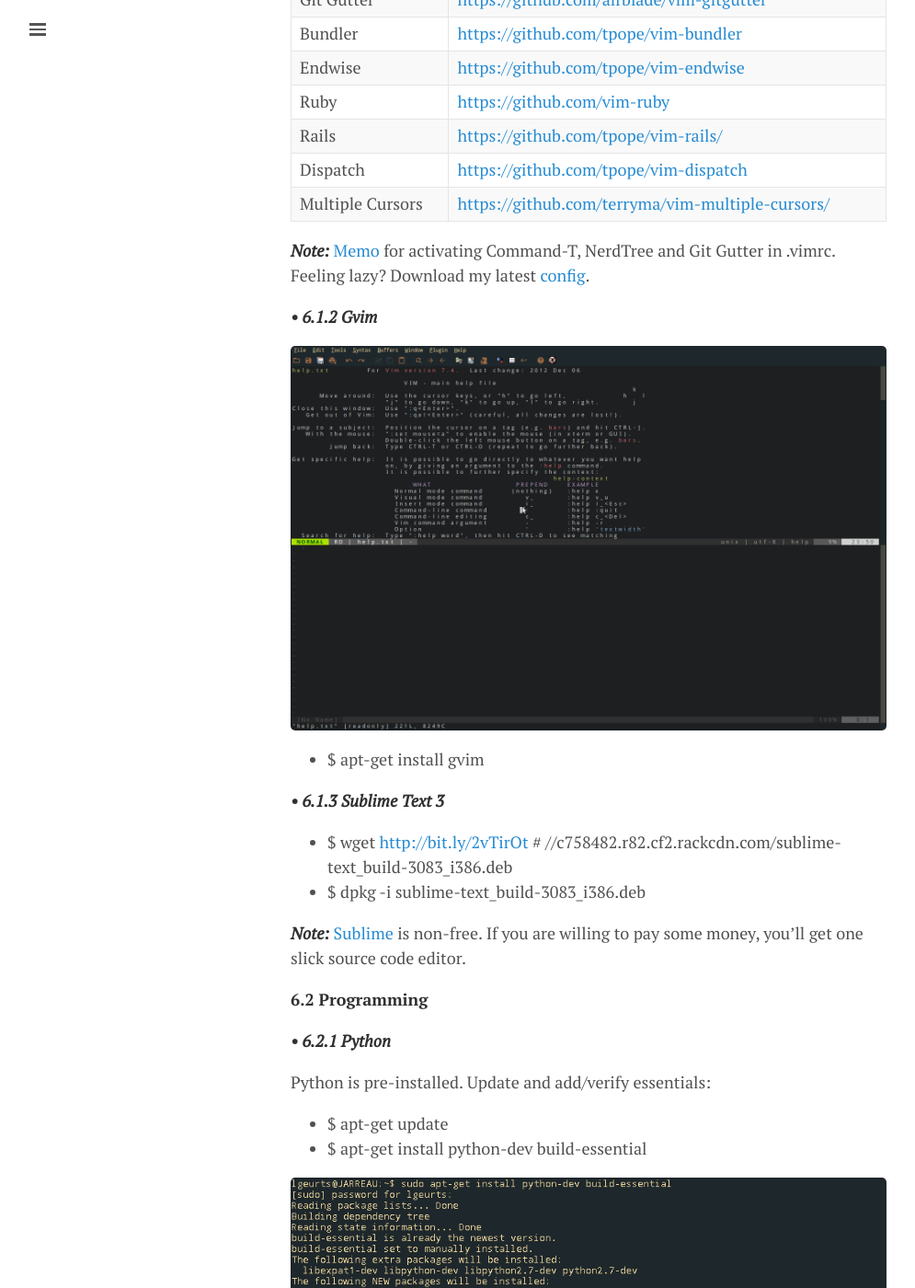
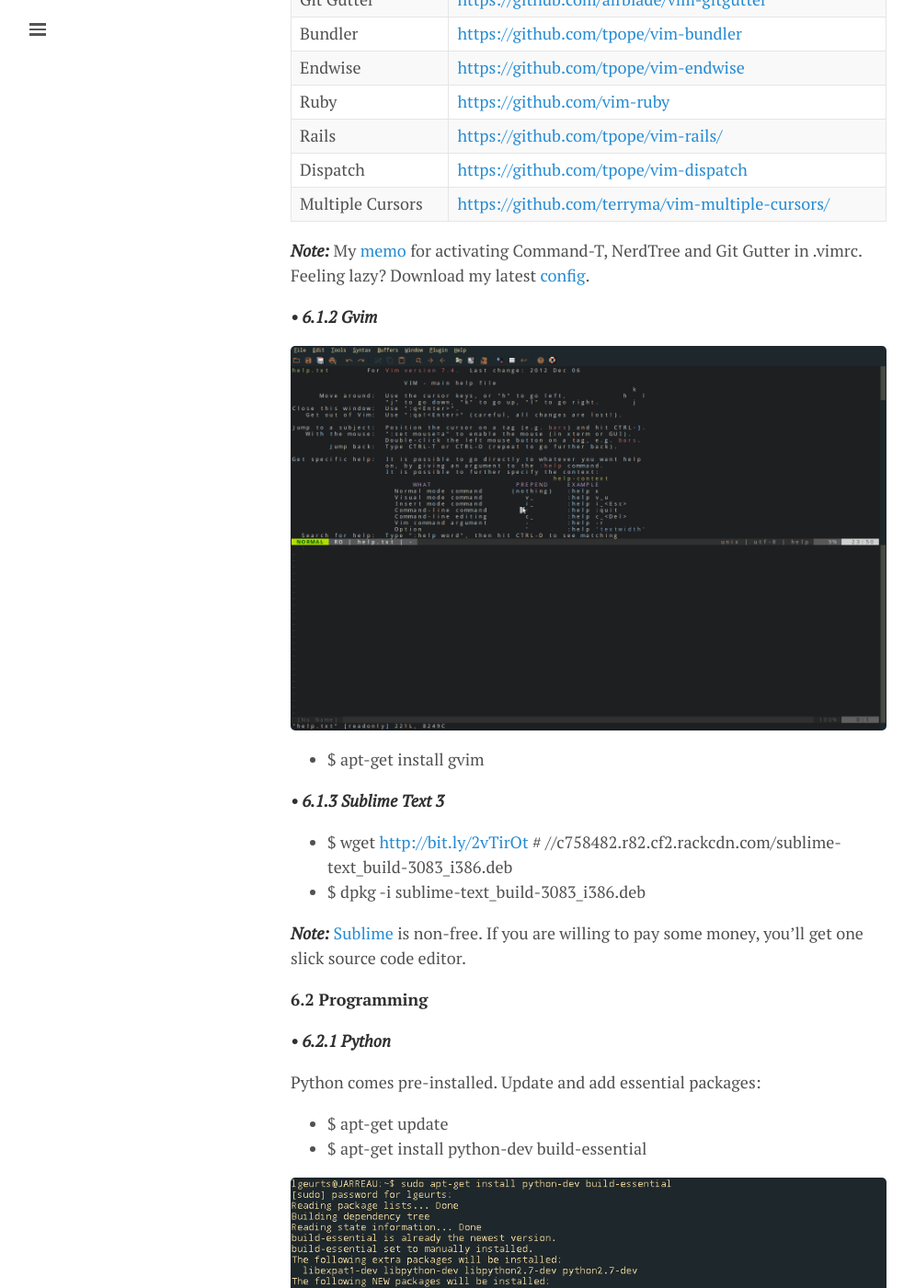
Before and after one commit to lgeurts/lgeurts.github.io, a Jekyll site: the page built from _posts/2017-07-11-bunsenlabs-linux-setup-notes-for dell-inspiron-6000.md, in a window 1280 px wide and 1400 px high, scrolled down 8379 px. Shown: the whole window at 92% size, without its empty margins (0-995 px from the left). Built offline with Jekyll 4.4.1, drawn with Linux system fonts in a browser that asks for light colours; nearby versions of some CDN libraries; comment, search, counter and statistics services are not loaded.

Commit message:
Change section 6 #277

```diff
--- a/_posts/2017-07-11-bunsenlabs-linux-setup-notes-for dell-inspiron-6000.md
+++ b/_posts/2017-07-11-bunsenlabs-linux-setup-notes-for dell-inspiron-6000.md
@@ -255,7 +255,7 @@
 Dispatch      | [https://github.com/tpope/vim-dispatch](https://github.com/tpope/vim-dispatch)
 Multiple Cursors | [https://github.com/terryma/vim-multiple-cursors/](https://github.com/terryma/vim-multiple-cursors/)
 
-***Note:*** [Memo](/assets/vim-plugin-settings.txt) for activating Command-T, NerdTree and Git Gutter in .vimrc.             Feeling lazy? Download my latest [config](https://github.com/lgeurts/BunsenLabs-Setup/tree/master/.vim/).
+***Note:*** My [memo](/assets/vim-plugin-settings.txt) for activating Command-T, NerdTree and Git Gutter in .vimrc.             Feeling lazy? Download my latest [config](https://github.com/lgeurts/BunsenLabs-Setup/tree/master/.vim/).
 
 ***• 6.1.2 Gvim***
 
@@ -274,7 +274,7 @@
 
 ***• 6.2.1 Python***
 
-Python is pre-installed. Update and add/verify essentials:
+Python comes pre-installed. Update and add essential packages:
 
 - $ apt-get update
 - $ apt-get install python-dev build-essential
```
